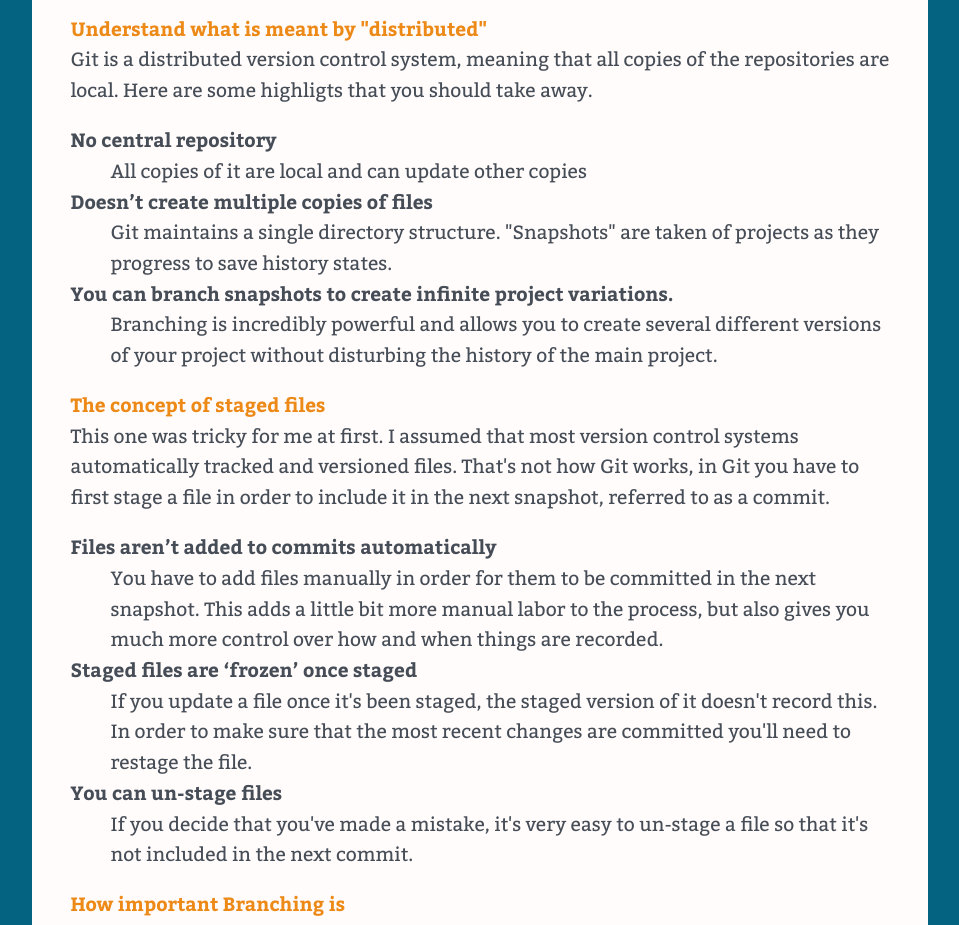
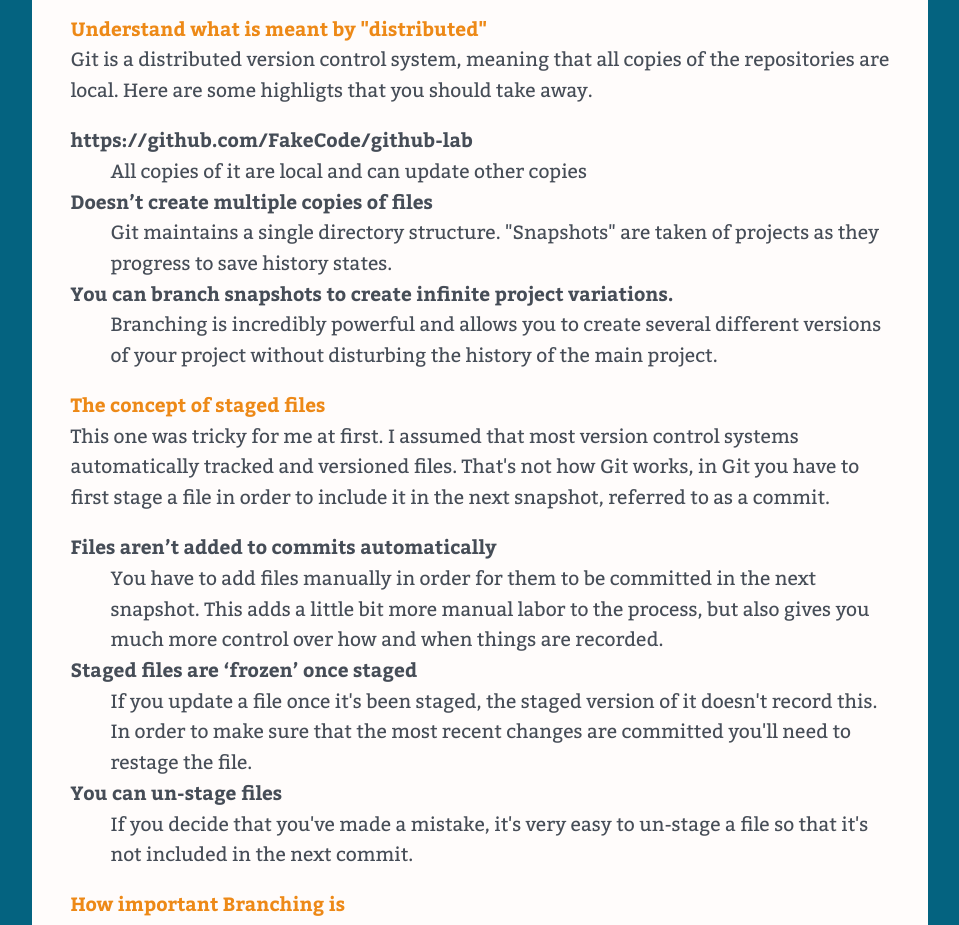
Before and after one commit to FakeCode/github-lab, a plain HTML site: page index.html in a window 1280 px wide. Shown: the part 1260-2185 px from the top of the page, without its empty margins (160-1119 px from the left). Drawn offline with nearby package versions, Linux system fonts and the light colour scheme.

```diff
--- a/index.html
+++ b/index.html
@@ -35,7 +35,7 @@
     <h4>Understand what is meant by &quot;distributed&quot;</h4>
     <p>Git is a distributed version control system, meaning that all copies of the repositories are local. Here are some highligts that you should take away.</p>
     <dl>
-      <dt>No central repository
+      <dt>https://github.com/FakeCode/github-lab
       </dt>
       <dd>All copies of it are local and can update other copies</dd>
       <dt>Doesn&rsquo;t create multiple copies of files
```
Also changed, not shown: 1 other file.
